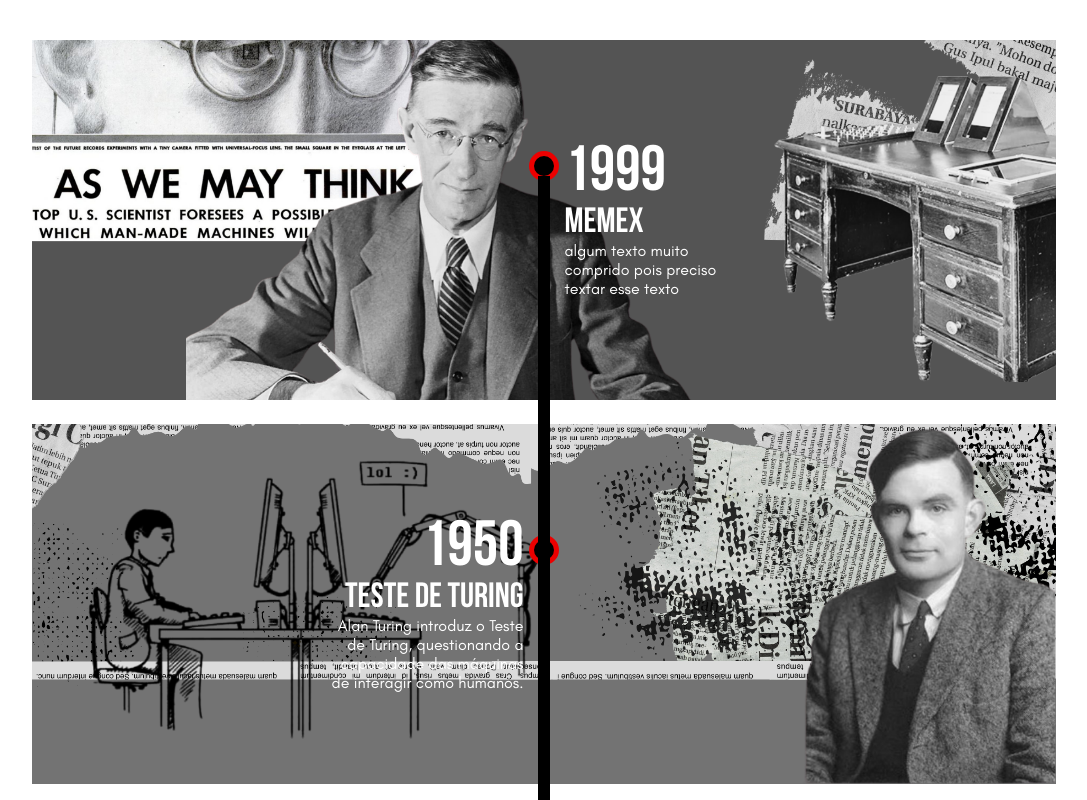
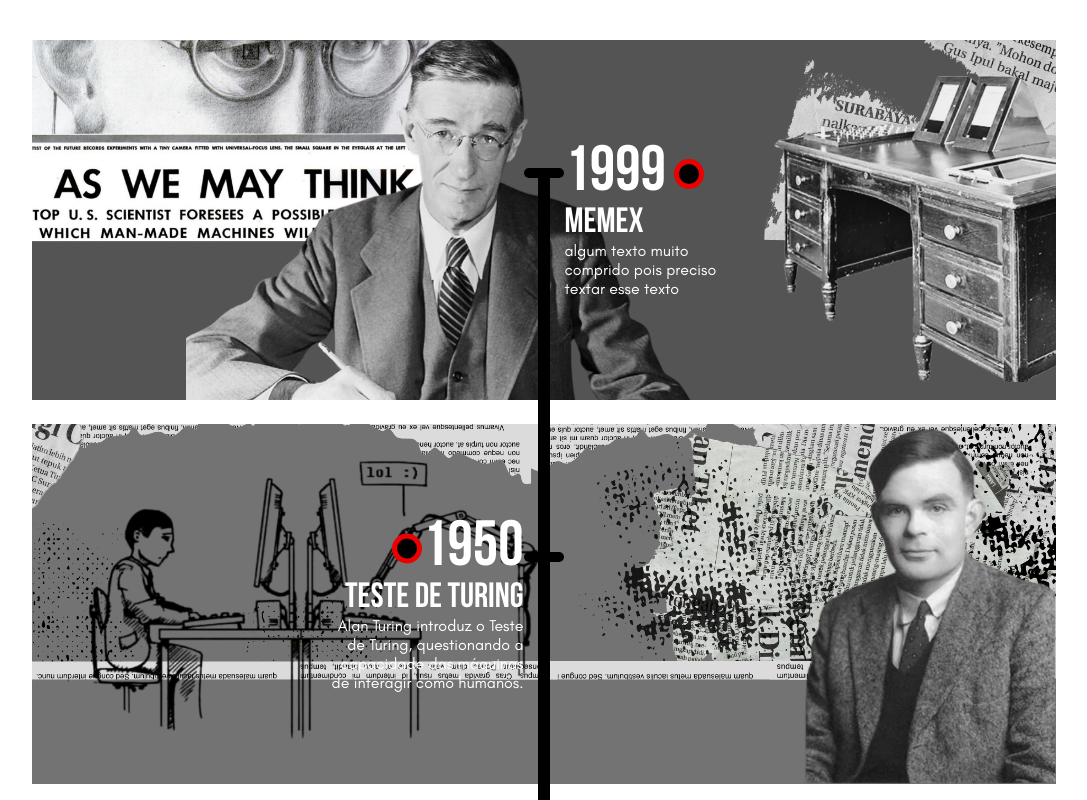
Before and after one commit to Nesesinho/ux-timeline, a Vue app: page / in a window 1280 px wide. Shown: the top 800 px of the page, without its empty margins (96-1183 px from the left). Built offline with nearby package versions, Linux system fonts and the light colour scheme.

Commit message:
arrumando timeline, me rendi e tive q alterar

```diff
--- a/src/components/TimeCard.vue
+++ b/src/components/TimeCard.vue
@@ -43,15 +43,29 @@ onMounted(() => {
 
 <template>
     <div :class="['timecard-box', textColor, 'fade-in']" :style="{backgroundColor: props.color}">
-      <a :href="props.link">
-          <div class="link" style="z-index: 100;">
-            <h3 style="color: white;">Clique para mais informações</h3>
-          </div>
-      </a>
-
+      <span></span>
       <slot></slot>
       <div :class="['text-box', props.side]">
-        <h1>{{ props.title }}</h1>
+        <div class="title" v-if="props.side === 'left'">
+          <h1>
+            {{ props.title }}
+          </h1>
+          <a :href="props.link" style="margin: 8px;">
+              <div class="link" style="z-index: 100;">
+                <h3 style="color: white;">Clique para mais informações</h3>
+              </div>
+          </a>
+        </div>
+        <div class="title" style="justify-content: end;" v-else>
+          <a :href="props.link">
+            <div class="link" style="z-index: 100;">
+              <h3 style="color: white;">Clique para mais informações</h3>
+            </div>
+          </a>
+          <h1>
+            {{ props.title }}
+          </h1>
+        </div>
         <div class="subtitle">
           <h2>{{ props.subtitle }}</h2>
           <p><slot name="text"></slot></p>
@@ -76,6 +90,21 @@ onMounted(() => {
     width: 100%;
     height: 45vh;
     overflow: hidden;
+    z-index: 1;
+  }
+
+  span {
+    position: absolute;
+    left: 50%;
+    transform: translateX(-50%);
+    width: 40px;
+    height: 10px;
+    top: 16vh;
+
+    border-radius: 5px;
+
+    display: block;
+    background-color: black;
   }
 
   .link {
@@ -86,13 +115,18 @@ onMounted(() => {
     padding: 7px 10px;
     border-radius: 10px;
 
-    top: -8vh;
+    top: -3vh;
     left: 50%;
     transform: translateX(-50%);
 
     width: max-content;
 
     font-family: "Glacial";
+  }
+
+  .title {
+    display: flex;
+    align-items: center;
   }
 
   a:hover .link {
@@ -105,15 +139,8 @@ onMounted(() => {
     height: 30px;
     background-color: black;
 
-    position: absolute;
-    left: 50%;
-    top: 35%;
-
-    transform: translate(-50%, -50%);
-
     border: 5px solid black;
     border-radius: 50px;
-    z-index: 100;
 
     transition: 1s all;
     animation: glowing-border 1.5s infinite alternate;
--- a/src/components/TimeLine.vue
+++ b/src/components/TimeLine.vue
@@ -11,7 +11,7 @@
     position: absolute;
 
     background-color: black;
-    height: 910vh;
+    height: 911vh;
     width: 12px;
 
     top: 17vh;
--- a/src/views/HomeView.vue
+++ b/src/views/HomeView.vue
@@ -6,7 +6,6 @@ import PropImage from "/src/components/PropImage.vue"
 
 <template>
   <main>
-    <TimeLine />
     <TimeCard side="left" color="#545454" title="1999" subtitle="MEMEX" link="https://www.tecmundo.com.br/historia/9528-a-historia-da-interface-grafica.htm">
       <template #text>algum texto muito comprido pois preciso textar esse texto</template>
       <PropImage src="/imgs/1945/background.png" width="130%" top="-100" left="-2"/>
@@ -141,12 +140,14 @@ import PropImage from "/src/components/PropImage.vue"
       <PropImage src="/imgs/2024/prop2.png" height="100%" top="0" right="20"/>
       <PropImage src="/imgs/2024/prop3.png" height="130%" top="0" right="-10"/>
       <PropImage src="/imgs/2024/prop4.png" height="50%" top="28" left="5"/>
-    </TimeCard>
+    </TimeCard>´
+    <TimeLine />
   </main>
 </template>
 
 <style scoped>
   main {
+    position: relative;
     display: flex;
     flex-direction: column;
     justify-content: space-around;
```
